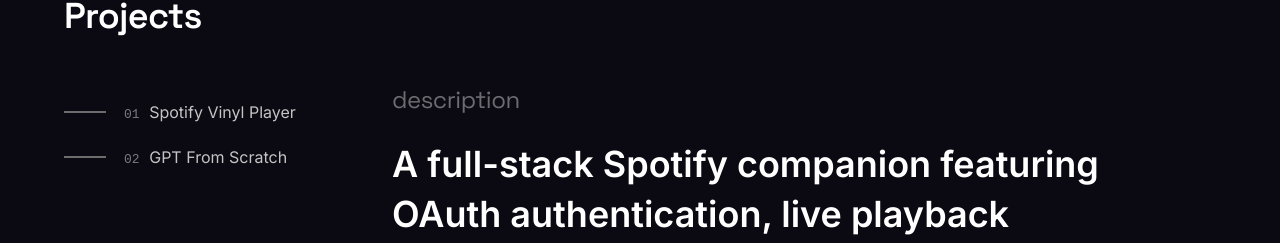
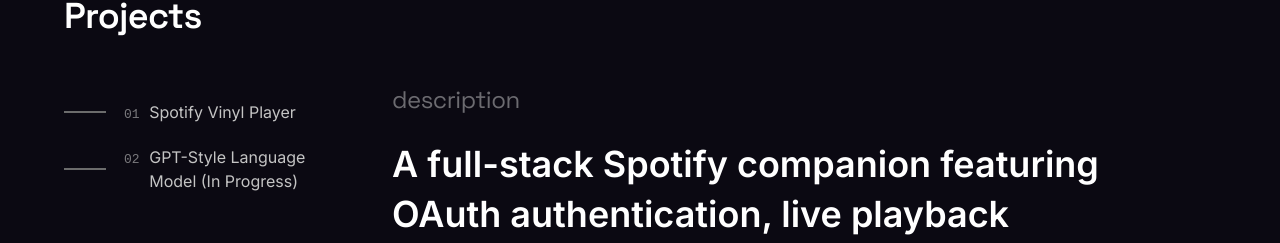
Before and after one commit to mathivadhanis505/portfolio_new, a React (Vite) app: page / in a window 1280 px wide. Shown: the part 1847-2090 px from the top of the page. Built offline with nearby package versions, Linux system fonts and the light colour scheme.

Commit message:
refined the projects section

```diff
--- a/src/components/LineSidebar.jsx
+++ b/src/components/LineSidebar.jsx
@@ -27,10 +27,10 @@
     demo: "https://www.youtube.com/watch?v=INc94dZiMOU&list=PLDCDI8MNYyQ8&pp=sAgCs",
   },
   {
-    title: "GPT From Scratch",
+    title: "GPT-Style Language Model (In Progress)",
     description:
-      "A decoder-only Transformer language model built completely from scratch in PyTorch, covering tokenization, attention, and training a small GPT-style model end-to-end (in process)",
-    tech: ["Python", "PyTorch", "Transformers", "NLP"],
+      "Implemented a decoder-only Transformer language model from scratch in PyTorch, building the complete pipeline from tokenization and embeddings to multi-head self-attention, transformer blocks, training, and autoregressive text generation. (in progress)",
+    tech: ["Python", "PyTorch", "Jupyter Notebook", "CUDA", "NLP", "Transformers", "Tokenization"],
   },
 ];
 
```
